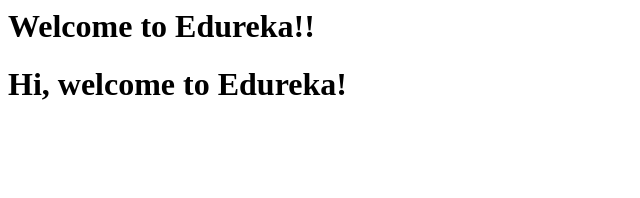
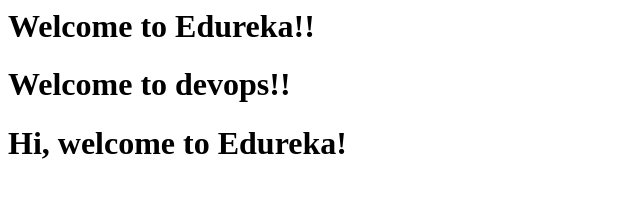
Before and after one commit to gknk/code, a plain HTML site: page index.html in a window 1280 px wide. Shown: the whole page, without its empty margins (0-640 px from the left). Drawn offline with Linux system fonts and the light colour scheme.

Commit message:
This is my third commit

```diff
--- a/index.html
+++ b/index.html
@@ -1,2 +1,3 @@
 <h1> Welcome to Edureka!! </h1>
+<h1> Welcome to devops!! </h1>
 <h1> Hi, welcome to Edureka! </h1>
```
